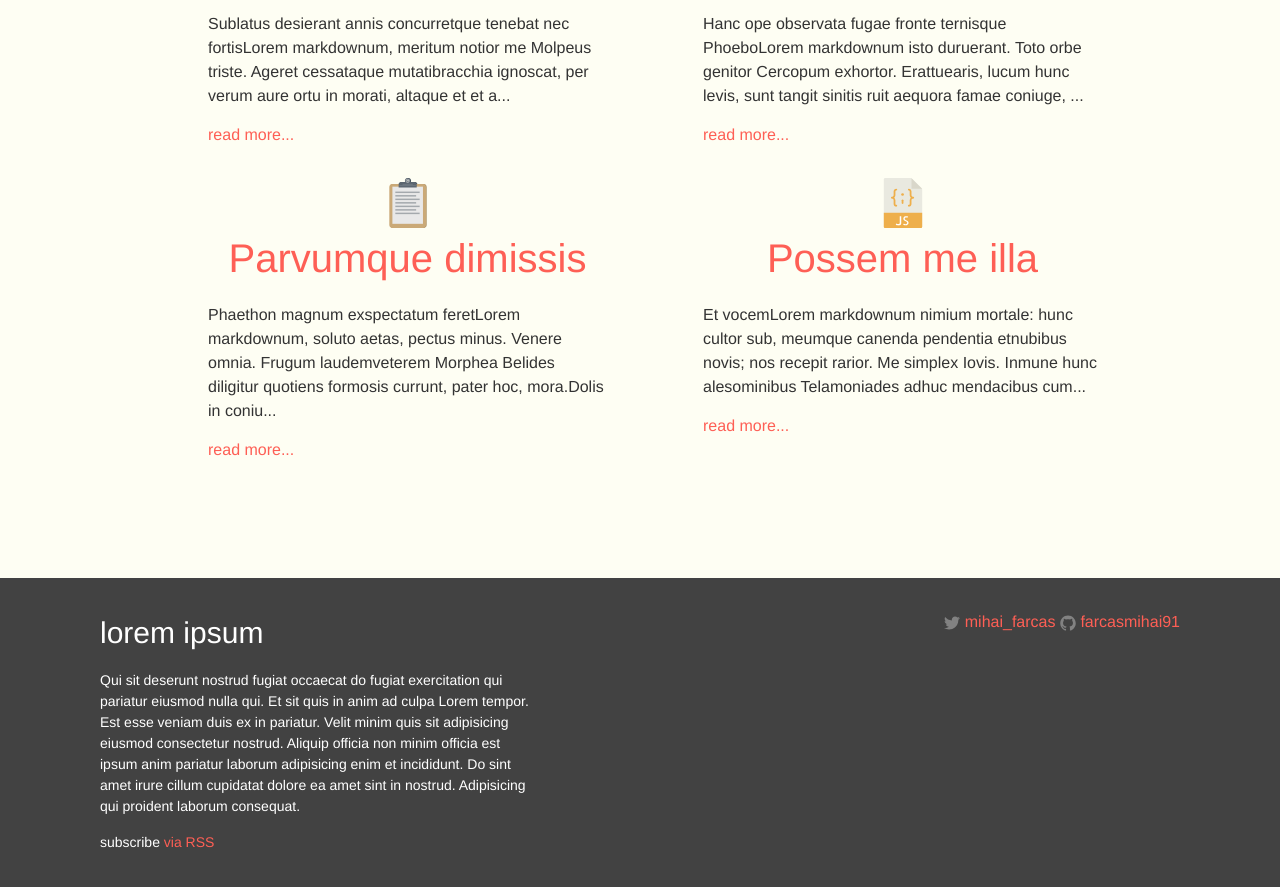
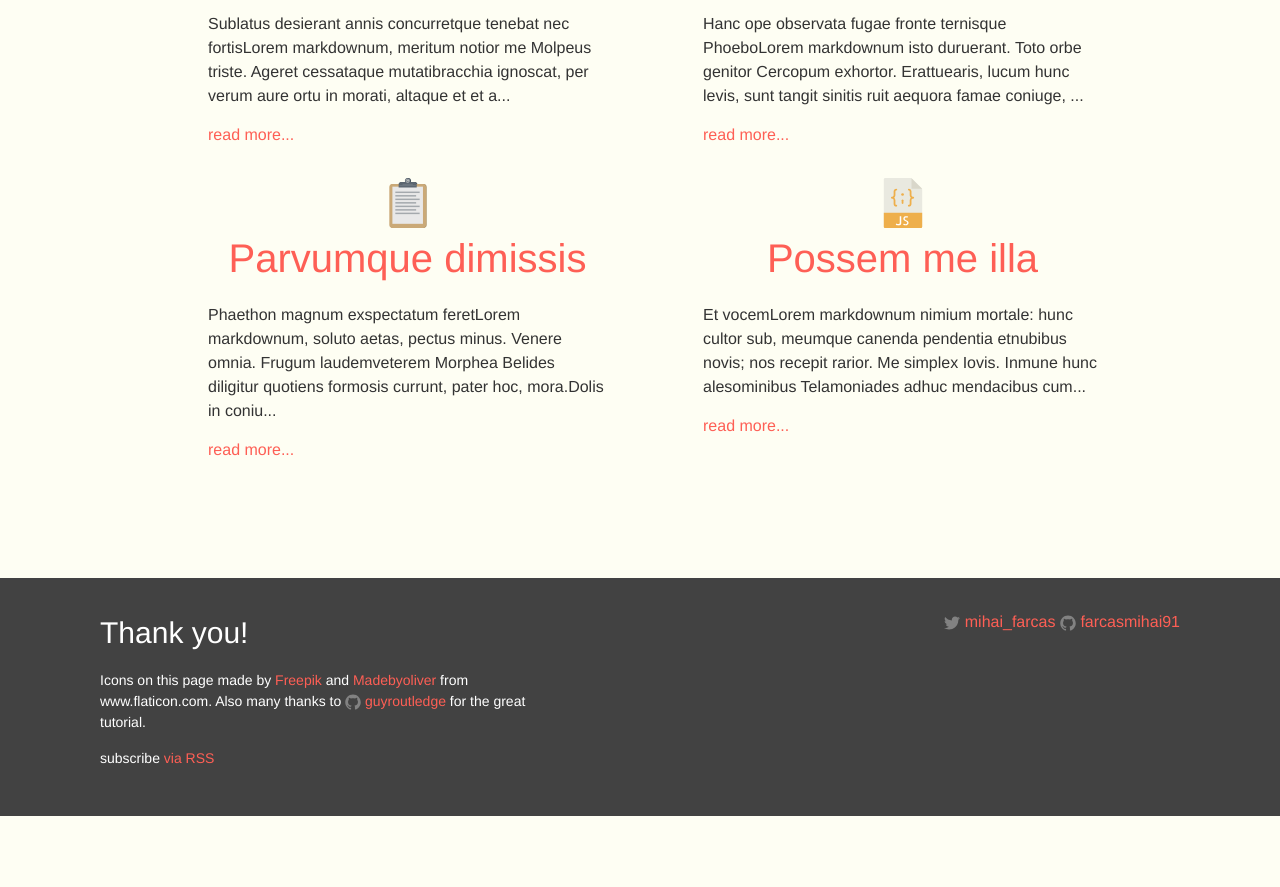
Before and after one commit to mihailtd/jekyll-portfolio, a Jekyll site: the page built from index.html, in a window 1280 px wide and 900 px high, scrolled down 1663 px. Shown: the top 887 px of the window. Built offline with Jekyll 4.4.1, drawn with Linux system fonts in a browser that asks for light colours; after the commit the page ends 2479 px from its top, so only the background shows below that.

Commit message:
Finalized the Footer
Finalized the footer, added the thank you section.
Fixed the projects urls and changed the project icon.

```diff
--- a/_includes/footer.html
+++ b/_includes/footer.html
@@ -2,11 +2,12 @@
 
   <div class="wrapper">
     <div class="footer-content">
-      <h3>lorem ipsum</h3>
-      <p>Qui sit deserunt nostrud fugiat occaecat do fugiat exercitation qui pariatur eiusmod nulla qui. Et sit quis in anim
-        ad culpa Lorem tempor. Est esse veniam duis ex in pariatur. Velit minim quis sit adipisicing eiusmod consectetur
-        nostrud. Aliquip officia non minim officia est ipsum anim pariatur laborum adipisicing enim et incididunt. Do sint
-        amet irure cillum cupidatat dolore ea amet sint in nostrud. Adipisicing qui proident laborum consequat.</p>
+      <h3>Thank you!</h3>
+      <p>Icons on this page made by <a href="http://www.flaticon.com/authors/freepik">Freepik</a> and
+      <a href="http://www.flaticon.com/authors/madebyoliver">Madebyoliver</a> from www.flaticon.com.
+      Also many thanks to <a href="http://github.com/guyroutledge"> <span class="icon icon--github">{% include icon-github.svg %}</span> <span>guyroutledge</span></a>
+      for the great tutorial.
+      </p>
       <p>subscribe <a href="{{ '/feed.xml'| prepend: site.baseurl }}">via RSS</a></p>
     </div>
     <div class="footer-social">
@@ -15,7 +16,7 @@
           <a href="http://twitter.com/{{ site.twitter_username }}"><span class="icon icon--twitter">{% include icon-twitter.svg %}</span> {{ site.twitter_username }} </a>
         </li>
         <li>
-          <a href="http://github.com/{{ site.github_username }}"> <span class="icon icon--github">{% include icon-github.svg %}</span><span class="username">{{ include.username }}</span>            {{ site.github_username }} </a>
+          <a href="http://github.com/{{ site.github_username }}"> <span class="icon icon--github">{% include icon-github.svg %}</span><span class="username">{{ include.username }}</span> {{ site.github_username }} </a>
         </li>
       </ul>
     </div>
--- a/_includes/projects.html
+++ b/_includes/projects.html
@@ -1,5 +1,5 @@
 <li class="project">
-  <a href="{{ project.url }}">
+  <a href="{{ site.baseurl }}{{ project.url }}">
     <figure>
       <img src="{{ site.baseurl }}{{ project.featured_image }}" alt="Thumbnail for {{ project.title }}">
       <figcaption class="project-caption">{{ project.title }}</figcaption>
```
Also changed, not shown: images/project.svg.
